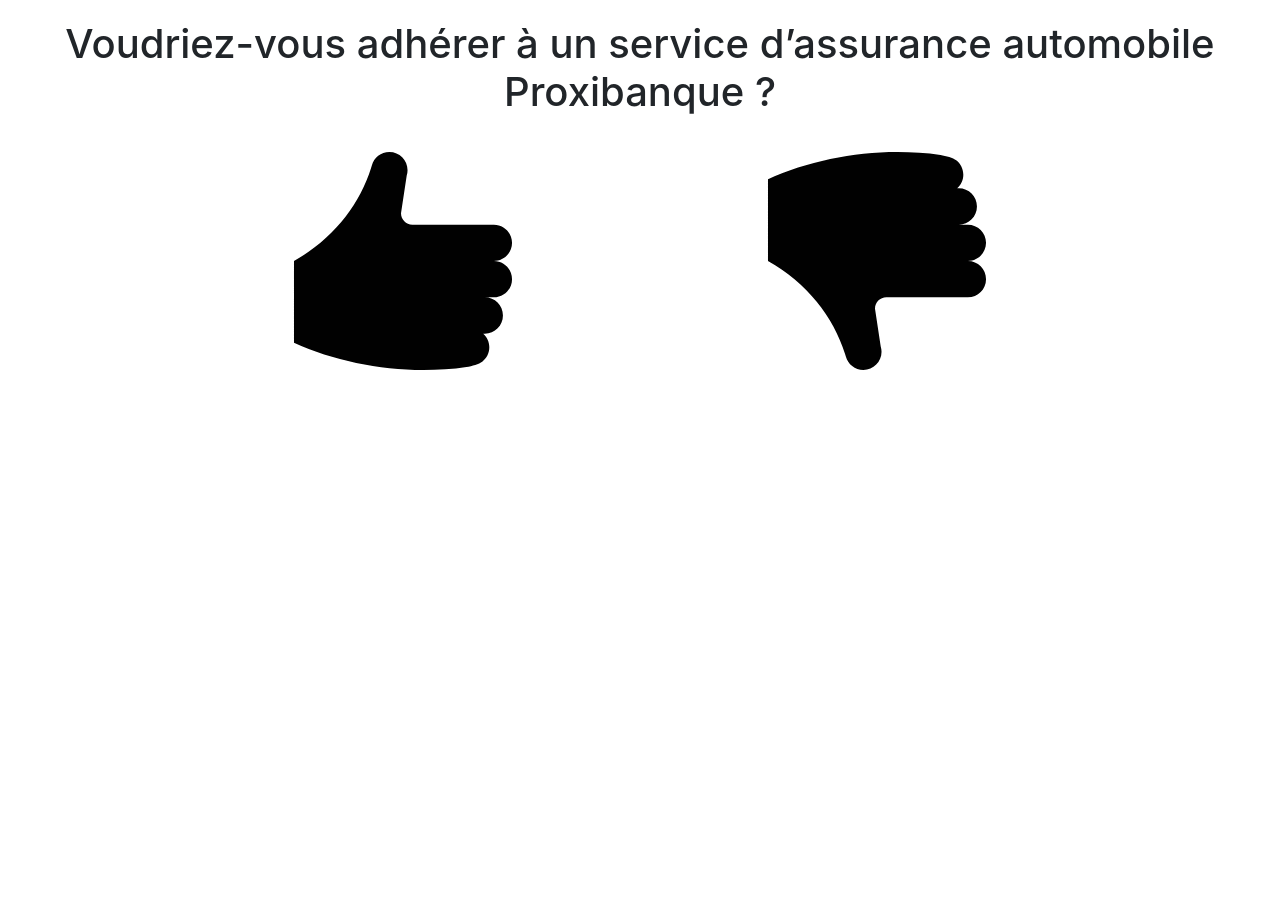
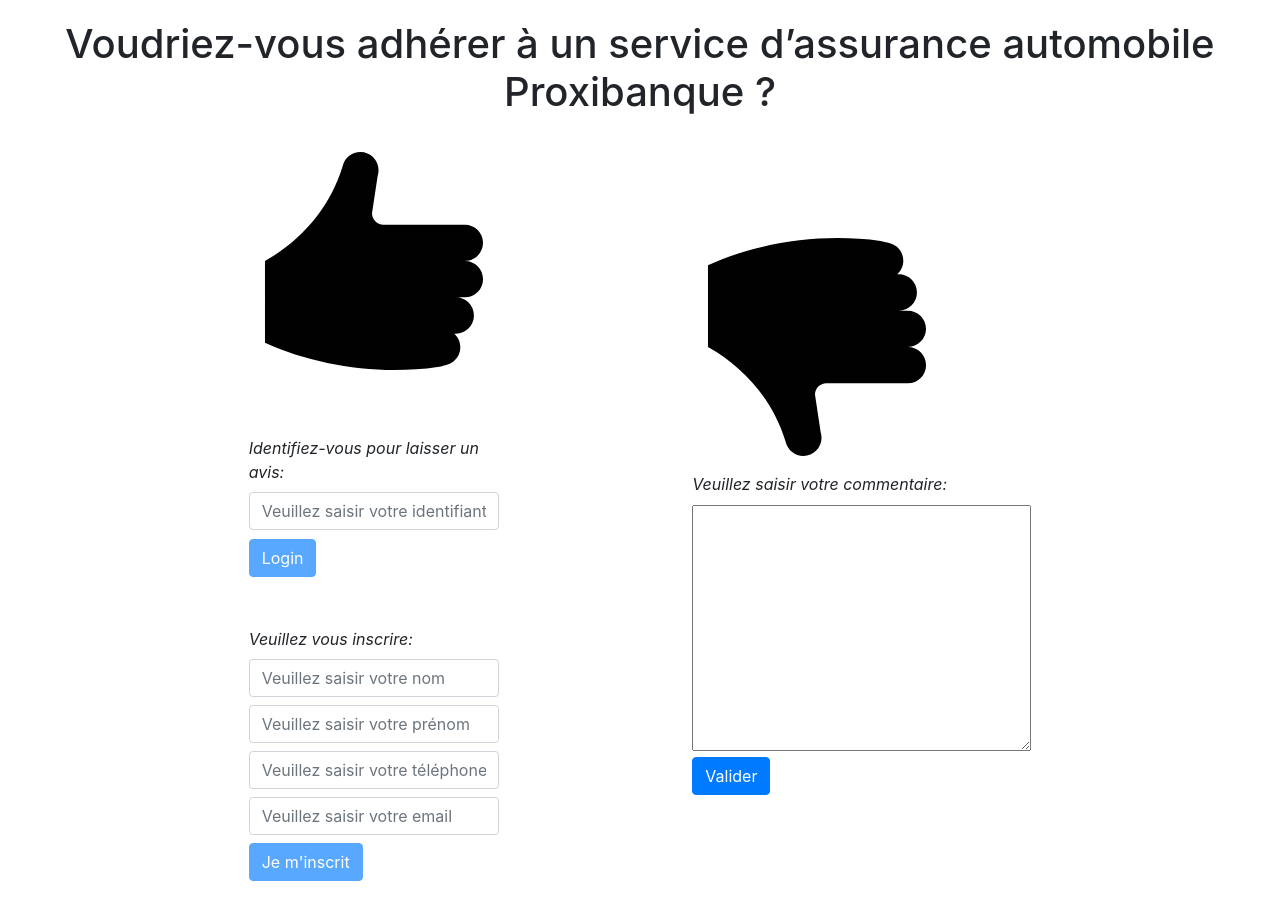
Before and after one commit to GhassaneDz/proxibanqueV4_Front, an Angular app: page / in a window 1280 px wide. Before the commit the page ends 800 px from the top, so only its background shows below. Built offline with nearby package versions, Linux system fonts and the light colour scheme.

Commit message:
formulaire

```diff
--- a/src/app/neg-feed-back/neg-feed-back.component.css
+++ b/src/app/neg-feed-back/neg-feed-back.component.css
@@ -1,16 +1,17 @@
-
-* {
-    box-sizing: border-box;
-}
-
 div.right-page img {
     width: 250px;
     height: 250px;
     cursor: pointer;
-    transition: all .3s ease-in-out;
+    /* transition: all .3s ease-in-out; */
   }
 
-  div.right-page img:hover {
+/*   div.right-page img:hover {
       width: 300px;
       height: 300px;
+    } */
+
+    legend{
+      font-size: 1em;
+      margin-bottom: -15px;
+      font-style: italic;
     }
--- a/src/app/neg-feed-back/neg-feed-back.component.html
+++ b/src/app/neg-feed-back/neg-feed-back.component.html
@@ -1,3 +1,14 @@
 <div class="right-page">
     <img src="/assets/dislike_64.svg">
 </div>
+
+<div class="form-group">
+        <fieldset>
+           <legend>Veuillez saisir votre commentaire:</legend>
+           <form action="">
+                <br />
+                <textarea name="commentaire" id="commentaire" cols="31" rows="10"></textarea>
+               <button class="btn btn-primary">Valider</button>
+            </form>
+        </fieldset>
+      </div>
--- a/src/app/pos-feed-back/pos-feed-back.component.css
+++ b/src/app/pos-feed-back/pos-feed-back.component.css
@@ -1,13 +1,28 @@
-
-
 div.left-page img {
   width: 250px;
   height: 250px;
   cursor: pointer;
-  transition: all .3s ease-in-out;
+  /* transition: all .3s ease-in-out; */
 }
 
-div.left-page img:hover {
+/* div.left-page img:hover {
     width: 300px;
     height: 300px;
+  } */
+
+  div.membre{
+    margin-top: 50px;
   }
+
+  legend{
+    font-size: 1em;
+    font-style: italic;
+  }
+
+  .space{
+    margin-bottom: 8px;
+  }
+
+  .marg{
+    margin-bottom: -15px;
+  }
--- a/src/app/pos-feed-back/pos-feed-back.component.html
+++ b/src/app/pos-feed-back/pos-feed-back.component.html
@@ -1,3 +1,27 @@
 <div class="left-page">
   <img src="/assets/like_64.svg">
 </div>
+
+<div class="form-group membre">
+  <fieldset>
+     <legend>Identifiez-vous pour laisser un avis:</legend>
+     <form action="">
+        <input type="text" name="id" class="form-control marg" placeholder="Veuillez saisir votre identifiant" autocomplete="off" required>
+          <br />
+         <button class="btn btn-primary" disabled="true">Login</button>
+      </form>
+  </fieldset>
+</div>
+
+<div class="form-group membre">
+    <fieldset>
+       <legend>Veuillez vous inscrire:</legend>
+       <form action="">
+          <input type="text" name="id" class="form-control space" placeholder="Veuillez saisir votre nom" autocomplete="off" required>
+          <input type="text" name="id" class="form-control space" placeholder="Veuillez saisir votre prénom" autocomplete="off" required>
+          <input type="text" name="id" class="form-control space" placeholder="Veuillez saisir votre téléphone" autocomplete="off" required>
+          <input type="email" name="id" class="form-control space" placeholder="Veuillez saisir votre email" autocomplete="off" required>
+           <button class="btn btn-primary" disabled="true">Je m'inscrit</button>
+        </form>
+    </fieldset>
+  </div>
```
